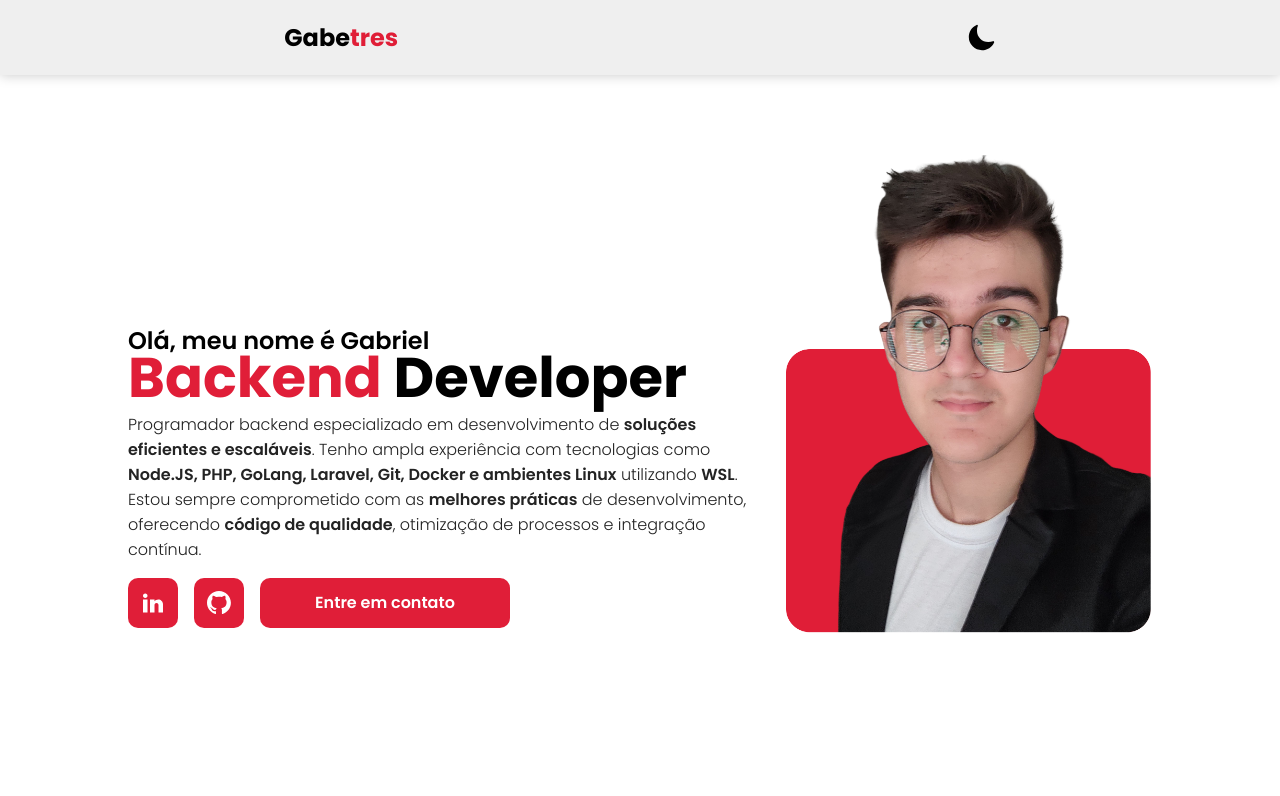
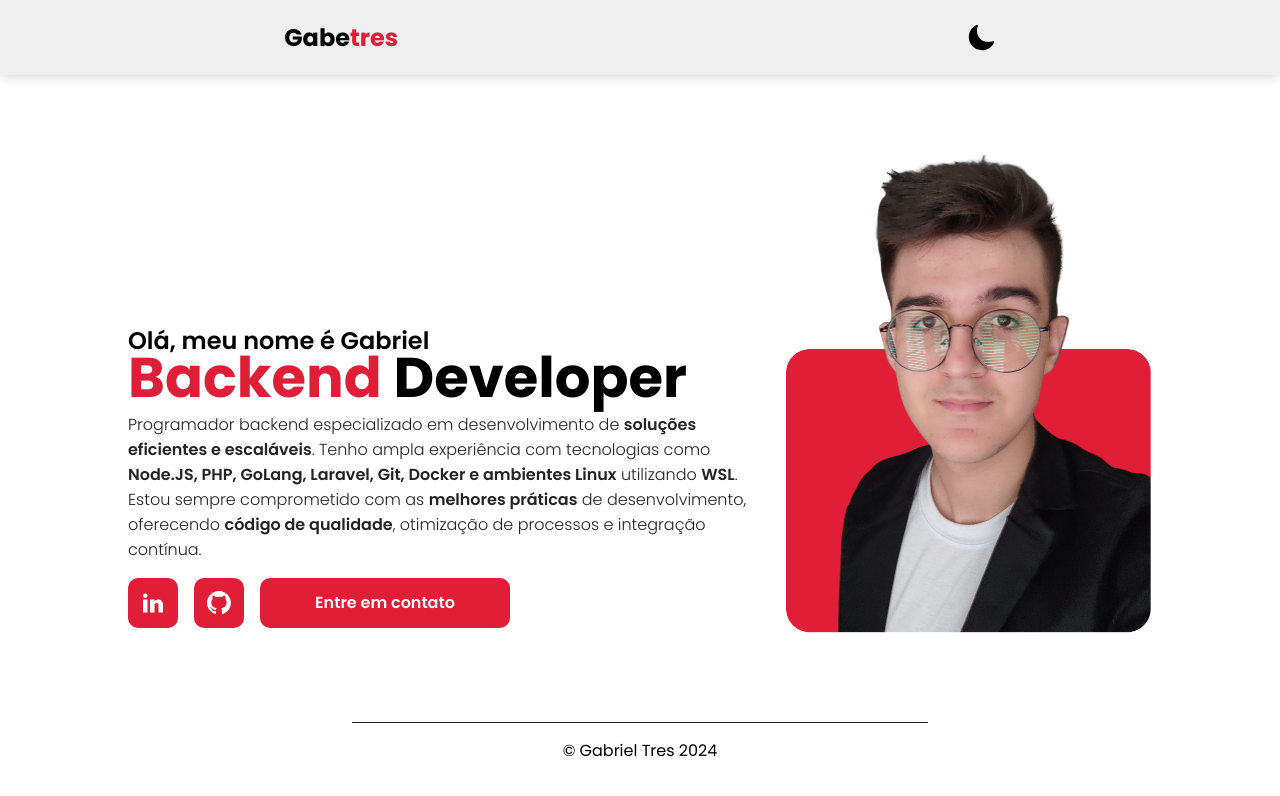
Before and after one commit to Gabetres/gabetres-portfolio, a Vue app: page / in a window 1280 px wide. Shown: the top 796 px of the page. Built offline with nearby package versions, Linux system fonts and the light colour scheme.

Commit message:
create FooterComponent

```diff
--- a/src/App.vue
+++ b/src/App.vue
@@ -1,16 +1,19 @@
 <template>
   <HeaderComponent/>
   <MainComponent/>
+  <FooterComponent/>
 </template>
 
 <script>
+import FooterComponent from './components/FooterComponent.vue';
 import HeaderComponent from './components/HeaderComponent.vue';
 import MainComponent from './components/MainComponent.vue';
 
 export default {
   components: {
     HeaderComponent,
-    MainComponent
+    MainComponent,
+    FooterComponent
   },
 };
 </script>
--- /dev/null
+++ b/src/components/FooterComponent.vue
@@ -0,0 +1,24 @@
+<template>
+	<footer>
+		<span>© Gabriel Tres 2024</span>
+	</footer>
+</template>
+
+<style scoped>
+footer {
+	margin: 0 auto;
+	text-align: center;
+	border-top: 1.5px solid #232323;
+	width: 45vw;
+
+	span{
+		line-height: 3.5rem;
+	}
+}
+
+@media (max-width: 640px){
+	footer{
+		width: 75vw;
+	}
+}
+</style>
--- a/src/components/MainComponent.vue
+++ b/src/components/MainComponent.vue
@@ -194,7 +194,7 @@
       width: 100%;
     }
 
-    .btn:hover{
+    .btn:hover {
       transform: scale(1.05);
     }
 
@@ -207,7 +207,7 @@
       font-weight: 600;
     }
 
-    .contact:hover{
+    .contact:hover {
       transform: scale(1.03);
     }
 
```
